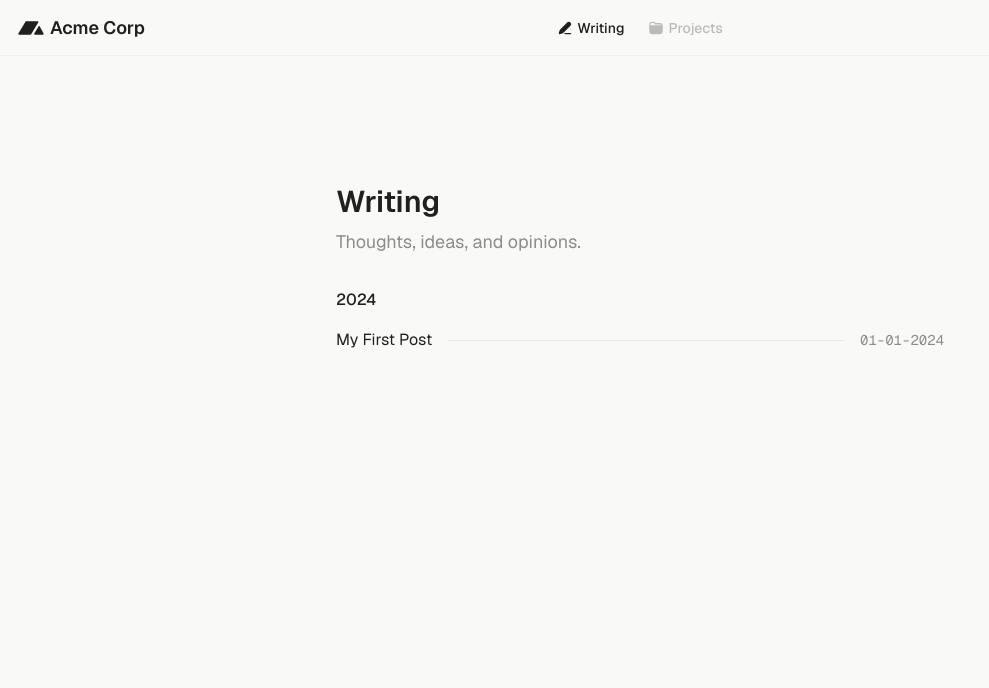
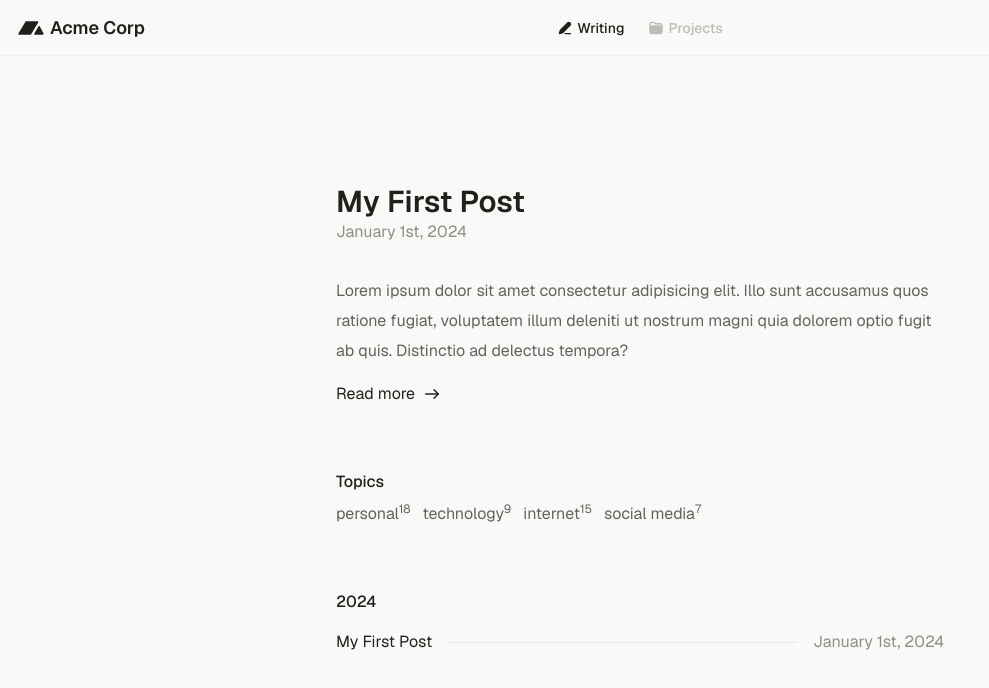
Before and after one commit to juwanpetty/juwanpetty.com, a Next.js app: page / in a window 1280 px wide. Shown: the top 688 px of the page, without its empty margins (0-989 px from the left). Built offline with nearby package versions, Linux system fonts and the light colour scheme.

Commit message:
refactor: Enhance post display with date formatting and first post preview

```diff
--- a/app/page.tsx
+++ b/app/page.tsx
@@ -3,6 +3,8 @@ import type { Metadata } from "next";
 import { MainLayout } from "@components/MainLayout";
 import { getPosts } from "@utilities/get-posts";
 import { groupPostsByYear } from "@utilities/group-posts-by-desc";
+import { cn } from "@utilities/merge-classnames";
+import { formatDate } from "@utilities/format-date";
 
 export const metadata: Metadata = {
   title: "Juwan Petty",
@@ -24,8 +26,8 @@ function PostItem({ title, date, slug }: PostItemProps) {
         {title}
       </p>
       <hr className="border-sand-4 m-0 block min-w-7 flex-1 transition-colors group-hover:border-red-400" />
-      <p className="text-sand-9 m-0 shrink-0 font-mono text-sm transition-colors group-hover:text-red-400">
-        {date}
+      <p className="text-sand-9 m-0 shrink-0 transition-colors group-hover:text-red-400">
+        {formatDate(date)}
       </p>
     </Link>
   );
@@ -35,18 +37,94 @@ async function Home() {
   const posts = await getPosts();
   const groupedPosts = groupPostsByYear(posts);
 
+  const {
+    frontmatter: { title: firstPostTitle, publishedAt: firstPostPublishedAt },
+    slug: firstPostSlug,
+  } = posts[0];
+
   return (
     <MainLayout>
       <div className="mx-auto w-full max-w-screen-sm px-4 pb-32 pt-16 sm:pt-32">
-        <header className="space-y-2">
-          <h1 className="text-sand-12 m-0 text-3xl font-semibold">Writing</h1>
-          <p className="text-sand-9 m-0 text-lg">
-            Thoughts, ideas, and opinions.
+        <div>
+          <Link
+            href={`/writing/${firstPostSlug}`}
+            className="text-sand-12 m-0 text-3xl font-semibold transition-colors hover:text-red-500"
+          >
+            {firstPostTitle}
+          </Link>
+          <p className="text-sand-9 m-0 text-base">
+            {formatDate(firstPostPublishedAt)}
           </p>
-        </header>
-        {groupedPosts.map((group) => (
+
+          <div className="text-sand-11 prose mt-8">
+            <p className="text-base leading-[30px]">
+              Lorem ipsum dolor sit amet consectetur adipisicing elit. Illo sunt
+              accusamus quos ratione fugiat, voluptatem illum deleniti ut
+              nostrum magni quia dolorem optio fugit ab quis. Distinctio ad
+              delectus tempora?
+            </p>
+          </div>
+
+          <Link
+            href={`/writing/${firstPostSlug}`}
+            className="text-sand-12 mt-4 inline-flex items-center gap-2 text-base no-underline transition-colors hover:text-red-500"
+          >
+            <span>Read more</span>
+            <svg
+              xmlns="http://www.w3.org/2000/svg"
+              width="18"
+              height="18"
+              viewBox="0 0 18 18"
+            >
+              <g
+                fill="none"
+                strokeLinecap="round"
+                strokeLinejoin="round"
+                strokeWidth="1.5"
+                stroke="currentColor"
+              >
+                <line x1="15.25" y1="9" x2="2.75" y2="9" />
+                <polyline points="11 4.75 15.25 9 11 13.25" />
+              </g>
+            </svg>
+          </Link>
+        </div>
+
+        <div className="mt-16 space-y-2">
+          <div className="text-sand-12 mt-8 flex items-center justify-start font-medium">
+            <span>Topics</span>
+          </div>
+
+          <div className="flex flex-wrap gap-x-3 gap-y-1">
+            <div>
+              <span>personal</span>
+              <sup>18</sup>
+            </div>
+            <div>
+              <span>technology</span>
+              <sup>9</sup>
+            </div>
+            <div>
+              <span>internet</span>
+              <sup>15</sup>
+            </div>
+            <div>
+              <span>social media</span>
+              <sup>7</sup>
+            </div>
+          </div>
+        </div>
+
+        {groupedPosts.map((group, index) => (
           <div key={group.year} className="space-y-4">
-            <div className="text-sand-12 mt-8 flex items-center justify-start font-medium">
+            <div
+              className={cn(
+                "text-sand-12 mt-8 flex items-center justify-start font-medium",
+                {
+                  "mt-16": index === 0,
+                }
+              )}
+            >
               <span>{group.year}</span>
             </div>
             <div className="grid gap-4">
```
